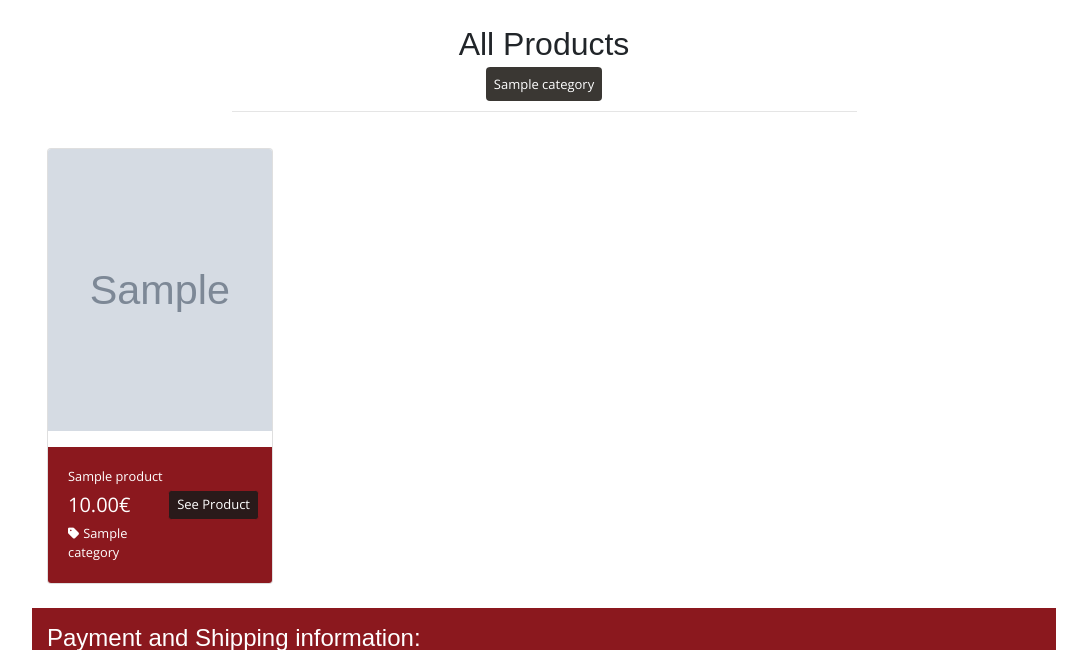
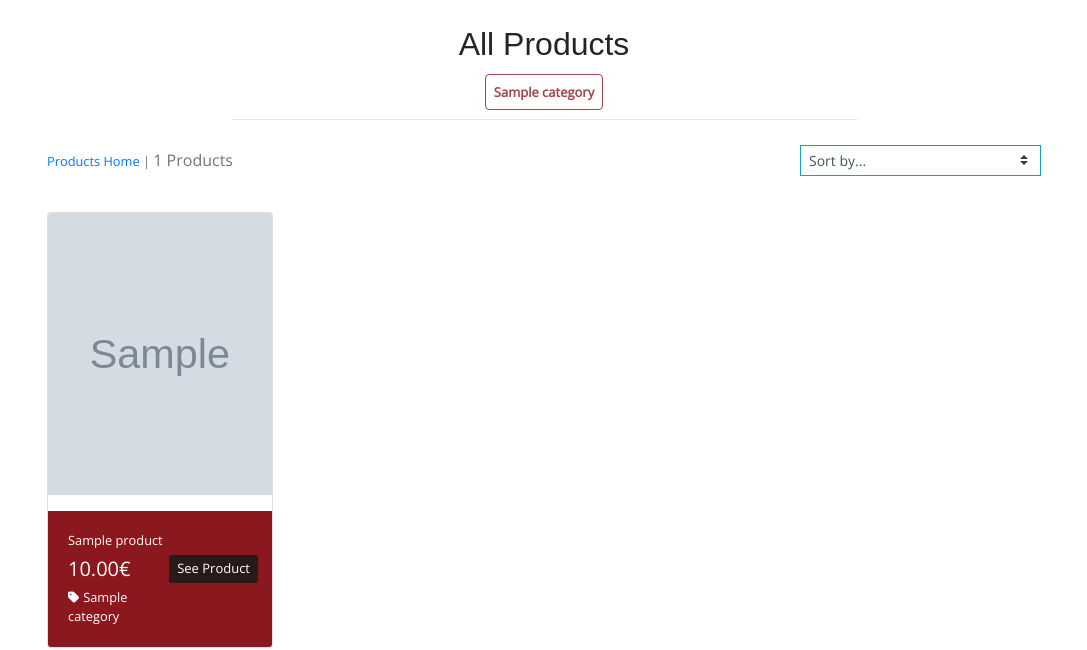
Before and after one commit to AdrianaStoi/Taste-of-Romania, a Django app: page /products/ in a window 1280 px wide. Shown: the part 187-837 px from the top of the page, without its empty margins (96-1183 px from the left). Run offline with Django 3.2, Linux system fonts and the light colour scheme; tables that the repository leaves empty hold one stand-in row (values such as "Sample post"); grey boxes marked "Sample" are stand-in pictures; some libraries are stand-ins or nearby versions; some web fonts are replaced.

Commit message:
Add sorting dropdown menu and product counts to product page

```diff
--- a/products/templates/products/products.html
+++ b/products/templates/products/products.html
@@ -14,9 +14,9 @@
     <div class="container-fluid">
         <div class="row">
             <div class="col text-center mt-5">
-                <h2> All Products</h2>
+                <h2 class="mb-3"> All Products</h2>
                 {% for cat in current_categories %}
-                    <a class="text-decoration-none" href="{% url 'products' %}?category={{ cat.name }}">
+                    <a class=" mx-1 text-decoration-none" href="{% url 'products' %}?category={{ cat.name }}">
                         <span class="p-2 tag rounded border-2">{{ cat.friendly_name }}</span>
                     </a>
                  {% endfor %}
@@ -25,7 +25,29 @@
         </div>
         <div class="row">
             <div class="container">
-                <div class="row mt-1 mb-2"></div>
+                <div class="row mt-1 mb-2">
+                    <div class="col-12 col-md-6 my-auto order-md-last d-flex justify-content-center justify-content-md-end">
+                        <div class="sort-select-wrapper w-50">
+                            <select id="sort-selector" class="custom-select custom-select-sm rounded-0 border border-{% if current_sorting != 'None_None' %}info{% else %}black{% endif %}">
+                                <option value="reset" {% if current_sorting == 'None_None' %}selected{% endif %}>Sort by...</option>
+                                <option value="price_asc" {% if current_sorting == 'price_asc' %}selected{% endif %}>Price (low to high)</option>
+                                <option value="price_desc" {% if current_sorting == 'price_desc' %}selected{% endif %}>Price (high to low)</option>
+                                <option value="name_asc" {% if current_sorting == 'name_asc' %}selected{% endif %}>Name (A-Z)</option>
+                                <option value="name_desc" {% if current_sorting == 'name_desc' %}selected{% endif %}>Name (Z-A)</option>
+                                <option value="category_asc" {% if current_sorting == 'category_asc' %}selected{% endif %}>Category (A-Z)</option>
+                                <option value="category_desc" {% if current_sorting == 'category_desc' %}selected{% endif %}>Category (Z-A)</option>
+                            </select>
+                        </div>
+                    </div>
+                    <div class="col-12 col-md-6 order-md-first">
+                        <p class="text-muted mt-3 text-center text-md-left">
+                            {% if search_term or current_categories or current_sorting != 'None_None' %}
+                                <span class="small"><a href="{% url 'products' %}">Products Home</a> | </span>
+                            {% endif %}
+                            {{ products|length }} Products{% if search_term %} found for <strong>"{{ search_term }}"</strong>{% endif %}
+                        </p>
+                    </div>
+                </div>
                 <div class="row">
                     {% for product in products %}
                         <div class="col-12 col-sm-6 col-md-4 col-lg-3 mt-3">
--- a/products/views.py
+++ b/products/views.py
@@ -27,7 +27,8 @@ def all_products(request):
 
             if sortkey in associate_keys:
                 products = products.annotate(**{annotated_key: Lower(sortkey)})
-
+            if sortkey == 'category':
+               sortkey = 'category__name'
             if 'direction' in request.GET:
                 direction = request.GET['direction']
                 if direction == 'desc':
--- a/static/css/base.css
+++ b/static/css/base.css
@@ -97,17 +97,18 @@ footer {
 }
 
 .tag {
-    background-color: #090601;
+    background-color: #ffffff;
+    border: 1px solid #8b181e;
     opacity: 0.8;
-    color: #ffffff;
+    color: #8b181e;
     font-size: small;
+    font-weight: bold;
 }
 
 .tag:hover {
-    background-color: #ffffff;
-    border: #8b181e;
-    color: #8b181e;
-    font-weight: bold;
+    background-color: #090601;
+    color: #ffffff;
+    border: 1px solid #090601;
 }
 
 /* Slightly larger container on xl screens */
```
